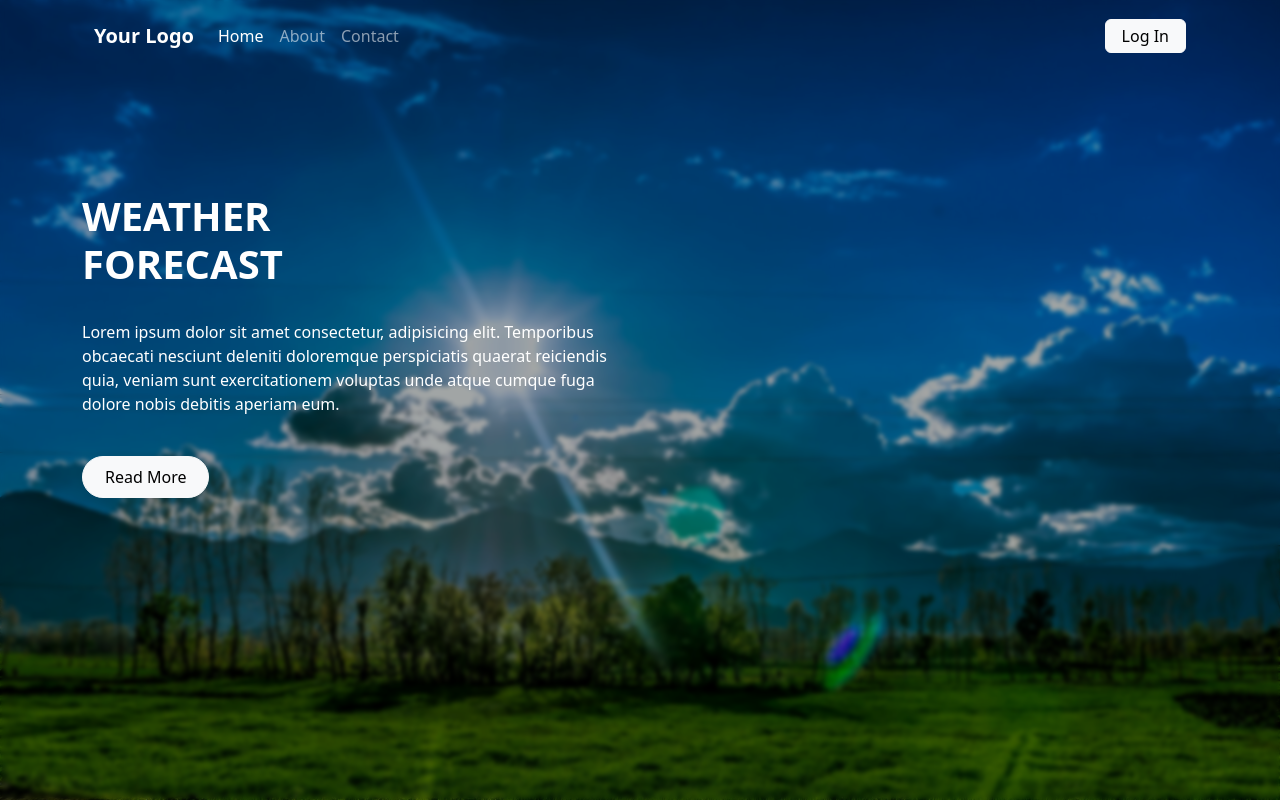
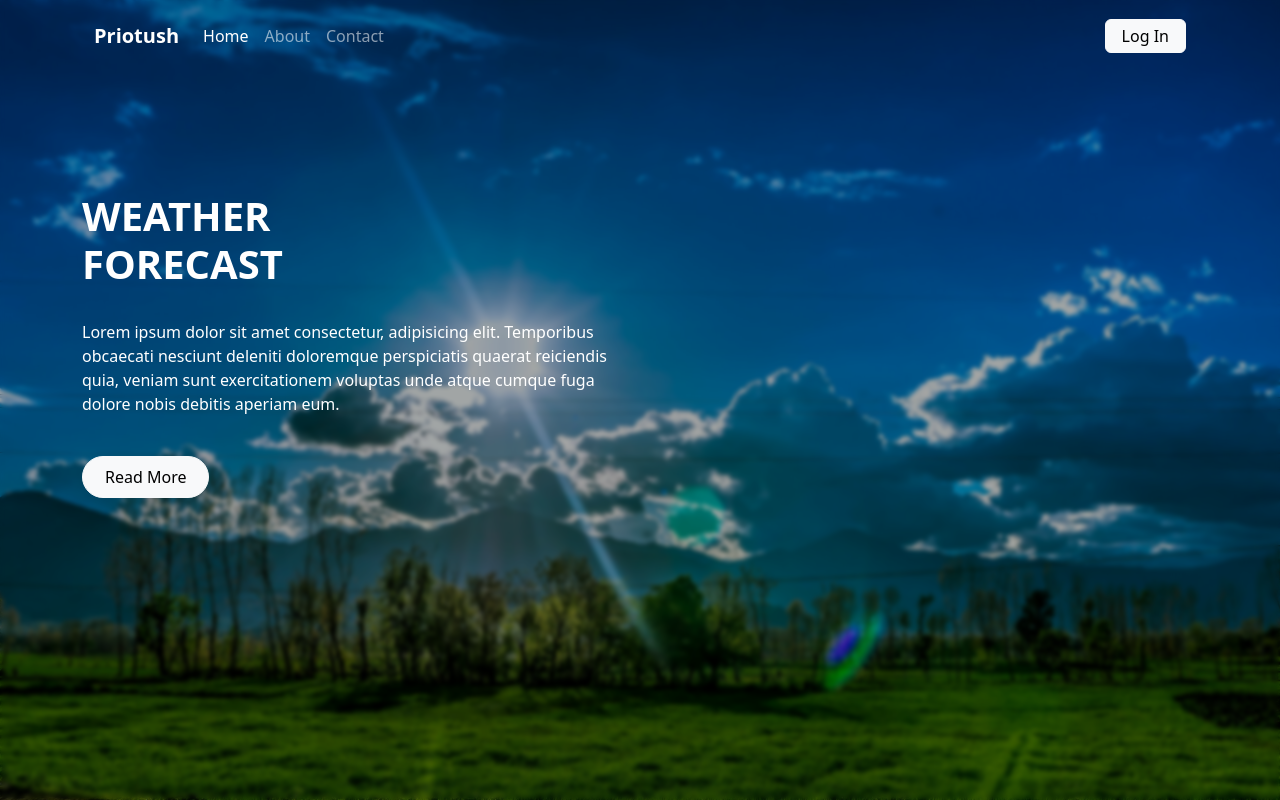
Before and after one commit to programtakerptush-web/3_Priotush_Sutradhar, a plain HTML site: page web-design.html in a window 1280 px wide. Drawn offline with nearby package versions, Linux system fonts and the light colour scheme.

Commit message:
final-submit

```diff
--- a/web-design.html
+++ b/web-design.html
@@ -40,7 +40,7 @@
 
 <nav class="navbar navbar-expand-lg navbar-dark bg-transparent position-relative w-100 py-3" style="z-index: 10;">
   <div class="container px-4">
-    <a class="navbar-brand fw-bold" href="#">Your Logo</a>
+    <a class="navbar-brand fw-bold" href="#">Priotush</a>
     <button class="navbar-toggler" type="button" data-bs-toggle="collapse" data-bs-target="#navMenu">
       <span class="navbar-toggler-icon"></span>
     </button>
```
